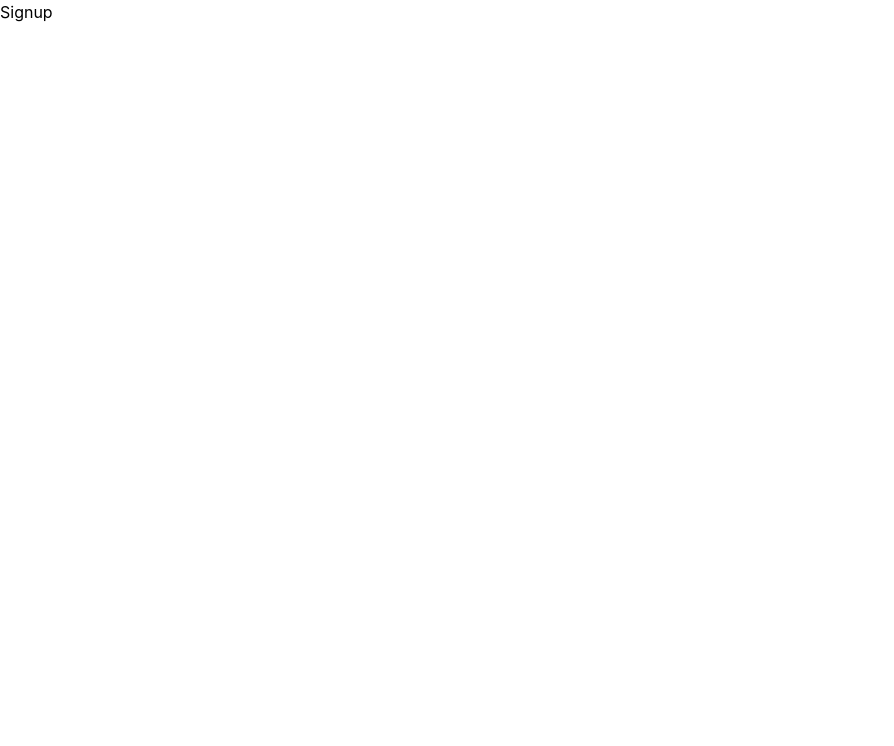
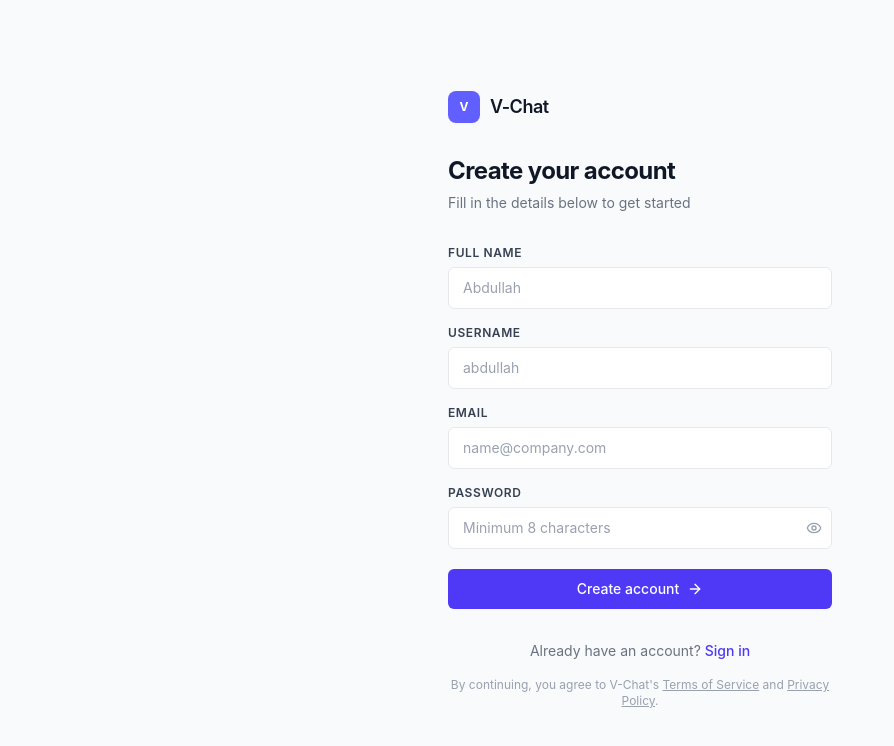
Before and after one commit to mabdullah356/v-chat, a React (Vite) app in the folder client/: page /signup in a window 1280 px wide. Shown: the top 746 px of the page, without its empty margins (0-894 px from the left). Built offline with nearby package versions, Linux system fonts and the light colour scheme.

Commit message:
fect : add signup page -also handle api part and token

```diff
--- a/client/src/components/Pages/Signup.jsx
+++ b/client/src/components/Pages/Signup.jsx
@@ -1,8 +1,223 @@
+import { useState } from "react";
+import { Link, useNavigate } from "react-router-dom";
+import { ArrowRight, Eye, EyeOff } from "lucide-react";
+import axios from "axios";
 
 const Signup = () => {
+  const navigate = useNavigate();
+
+  const [fullName, setFullName] = useState("");
+  const [username, setUsername] = useState("");
+  const [email, setEmail] = useState("");
+  const [password, setPassword] = useState("");
+  const [showPassword, setShowPassword] = useState(false);
+  const [loading, setLoading] = useState(false);
+  const [error, setError] = useState("");
+  const [success, setSuccess] = useState("");
+
+  const handleSubmit = async (e) => {
+    e.preventDefault();
+    setError("");
+    setSuccess("");
+
+    if (!fullName.trim() || !username.trim() || !email.trim() || !password.trim()) {
+      setError("All fields are required");
+      return;
+    }
+
+    if (password.length < 8) {
+      setError("Password must be at least 8 characters");
+      return;
+    }
+
+    setLoading(true);
+
+    try {
+      const { data } = await axios.post("/api/users/register", {
+        fullName: fullName.trim(),
+        username: username.trim(),
+        email: email.trim(),
+        password,
+      });
+
+      localStorage.setItem("token", data.token);
+      localStorage.setItem("user", JSON.stringify(data.user));
+      setSuccess(data.message);
+
+      setTimeout(() => {
+        navigate(`/chat/${data.user.username}`);
+      }, 800);
+    } catch (err) {
+      const message =
+        err.response?.data?.message || "Something went wrong. Please try again.";
+      setError(message);
+    } finally {
+      setLoading(false);
+    }
+  };
+
   return (
-    <div>Signup</div>
-  )
-}
+    <main className="min-h-screen flex items-center justify-center bg-gray-50 px-4 py-10">
+      <article className="w-full max-w-sm">
+        <nav className="flex items-center gap-2.5 mb-8">
+          <div className="w-8 h-8 rounded-lg bg-indigo-500 flex items-center justify-center">
+            <span className="text-white font-bold text-xs">V</span>
+          </div>
+          <span className="font-semibold text-gray-900 tracking-tight text-lg">
+            V-Chat
+          </span>
+        </nav>
 
-export default Signup
+        <header className="mb-8">
+          <h1 className="text-2xl font-bold text-gray-900 tracking-tight">
+            Create your account
+          </h1>
+          <p className="text-gray-500 text-sm mt-1.5">
+            Fill in the details below to get started
+          </p>
+        </header>
+
+        {error && (
+          <aside className="mb-5 px-4 py-2.5 rounded-md bg-red-50 border border-red-200 text-red-600 text-sm" role="alert">
+            {error}
+          </aside>
+        )}
+
+        {success && (
+          <aside className="mb-5 px-4 py-2.5 rounded-md bg-emerald-50 border border-emerald-200 text-emerald-600 text-sm" role="status">
+            {success}
+          </aside>
+        )}
+
+        <form onSubmit={handleSubmit} className="flex flex-col gap-4">
+          <fieldset className="flex flex-col gap-4 border-0 p-0 m-0">
+            <div>
+              <label
+                htmlFor="fullName"
+                className="text-xs font-semibold text-gray-700 uppercase tracking-wider mb-1.5 block"
+              >
+                Full Name
+              </label>
+              <input
+                id="fullName"
+                type="text"
+                placeholder="Abdullah"
+                value={fullName}
+                onChange={(e) => setFullName(e.target.value)}
+                disabled={loading}
+                className="w-full px-3.5 py-2.5 bg-white border border-gray-200 rounded-md text-gray-900 text-sm placeholder-gray-400 outline-none transition-colors hover:border-gray-300 focus:border-indigo-500 focus:ring-1 focus:ring-indigo-500/20 disabled:opacity-50"
+              />
+            </div>
+
+            <div>
+              <label
+                htmlFor="username"
+                className="text-xs font-semibold text-gray-700 uppercase tracking-wider mb-1.5 block"
+              >
+                Username
+              </label>
+              <input
+                id="username"
+                type="text"
+                placeholder="abdullah"
+                value={username}
+                onChange={(e) => setUsername(e.target.value)}
+                disabled={loading}
+                className="w-full px-3.5 py-2.5 bg-white border border-gray-200 rounded-md text-gray-900 text-sm placeholder-gray-400 outline-none transition-colors hover:border-gray-300 focus:border-indigo-500 focus:ring-1 focus:ring-indigo-500/20 disabled:opacity-50"
+              />
+            </div>
+
+            <div>
+              <label
+                htmlFor="email"
+                className="text-xs font-semibold text-gray-700 uppercase tracking-wider mb-1.5 block"
+              >
+                Email
+              </label>
+              <input
+                id="email"
+                type="email"
+                placeholder="name@company.com"
+                value={email}
+                onChange={(e) => setEmail(e.target.value)}
+                disabled={loading}
+                className="w-full px-3.5 py-2.5 bg-white border border-gray-200 rounded-md text-gray-900 text-sm placeholder-gray-400 outline-none transition-colors hover:border-gray-300 focus:border-indigo-500 focus:ring-1 focus:ring-indigo-500/20 disabled:opacity-50"
+              />
+            </div>
+
+            <div>
+              <label
+                htmlFor="password"
+                className="text-xs font-semibold text-gray-700 uppercase tracking-wider mb-1.5 block"
+              >
+                Password
+              </label>
+              <div className="relative">
+                <input
+                  id="password"
+                  type={showPassword ? "text" : "password"}
+                  placeholder="Minimum 8 characters"
+                  value={password}
+                  onChange={(e) => setPassword(e.target.value)}
+                  disabled={loading}
+                  className="w-full px-3.5 py-2.5 pr-10 bg-white border border-gray-200 rounded-md text-gray-900 text-sm placeholder-gray-400 outline-none transition-colors hover:border-gray-300 focus:border-indigo-500 focus:ring-1 focus:ring-indigo-500/20 disabled:opacity-50"
+                />
+                <button
+                  type="button"
+                  onClick={() => setShowPassword(!showPassword)}
+                  className="absolute right-2.5 top-1/2 -translate-y-1/2 text-gray-400 hover:text-gray-600 transition-colors"
+                  tabIndex={-1}
+                >
+                  {showPassword ? (
+                    <EyeOff className="w-4 h-4" />
+                  ) : (
+                    <Eye className="w-4 h-4" />
+                  )}
+                </button>
+              </div>
+            </div>
+          </fieldset>
+
+          <button
+            type="submit"
+            disabled={loading}
+            className="mt-1 w-full py-2.5 bg-indigo-600 hover:bg-indigo-700 active:bg-indigo-800 disabled:bg-indigo-400 text-white font-medium rounded-md text-sm transition-colors flex items-center justify-center gap-2 cursor-pointer disabled:cursor-not-allowed"
+          >
+            {loading ? (
+              <span className="w-4 h-4 border-2 border-white/30 border-t-white rounded-full animate-spin" />
+            ) : (
+              <>
+                Create account
+                <ArrowRight className="w-4 h-4" />
+              </>
+            )}
+          </button>
+        </form>
+
+        <footer className="mt-8 text-center">
+          <p className="text-sm text-gray-500">
+            Already have an account?{" "}
+            <Link
+              to="/login"
+              className="text-indigo-600 hover:text-indigo-700 font-medium"
+            >
+              Sign in
+            </Link>
+          </p>
+          <p className="text-xs text-gray-400 mt-4">
+            By continuing, you agree to V-Chat&apos;s{" "}
+            <a href="/terms" className="underline hover:text-gray-500">
+              Terms of Service
+            </a>{" "}
+            and{" "}
+            <a href="/privacy" className="underline hover:text-gray-500">
+              Privacy Policy
+            </a>.
+          </p>
+        </footer>
+      </article>
+    </main>
+  );
+};
+
+export default Signup;
```
